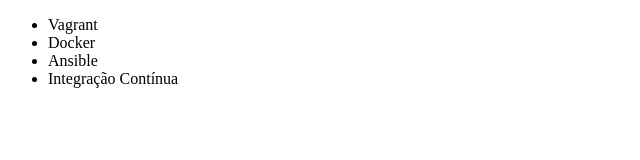
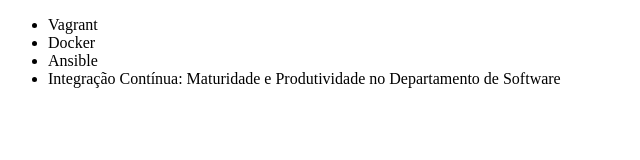
Before and after one commit to AlexandreAMMB/alura-git, a plain HTML site: page index.html in a window 1280 px wide. Shown: the whole page, without its empty margins (0-640 px from the left). Drawn offline with Linux system fonts and the light colour scheme.

Commit message:
alterando curso de Integração contínua

```diff
--- a/index.html
+++ b/index.html
@@ -9,7 +9,7 @@
         <li>Vagrant</li>
         <li>Docker</li>
         <li>Ansible</li>
-        <li>Integração Contínua</li>
+        <li>Integração Contínua: Maturidade e Produtividade no Departamento de Software</li>
     </ul>
 </body>
 </html>
```
